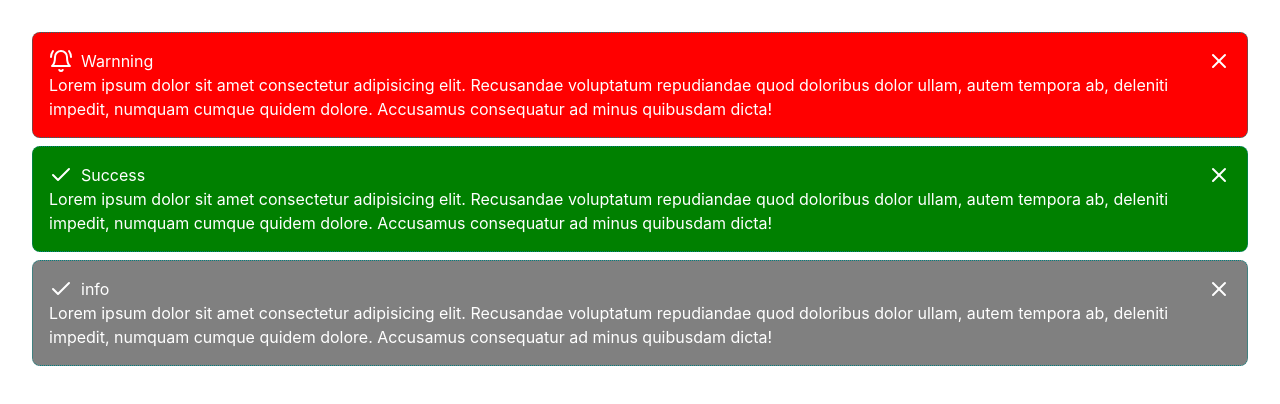
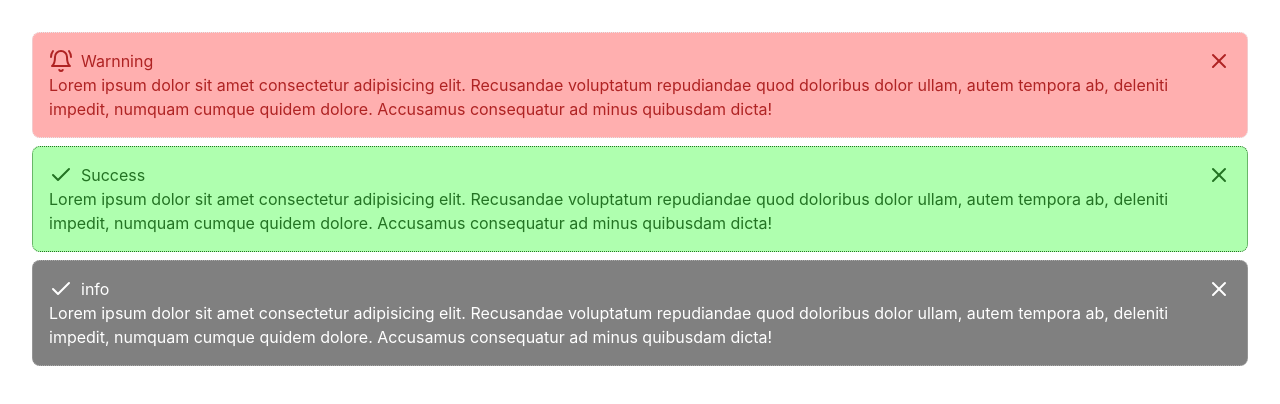
Before and after one commit to ahelmi365/react-ts-practice, a React (Vite) app: page / in a window 1280 px wide. Shown: the top 404 px of the page. Built offline with nearby package versions, Linux system fonts and the light colour scheme.

Commit message:
use sass @mixins

```diff
--- a/src/components/Alert/index.scss
+++ b/src/components/Alert/index.scss
@@ -1,12 +1,27 @@
-$border-color: teal;
+$light-color: white;
 
 @mixin alert($bgColor, $borderColor, $fontColor) {
   background: $bgColor;
   color: $fontColor;
-  border-color: $border-color;
+  border-color: $borderColor;
 }
+.alert-error {
+  color: rgb(175 35 35);
+  background-color: rgb(255 175 175);
+  // border-color:     rgb(245 198 203);
+
+  //   @include alert(rgb(255 0 0), lightyellow, $light-color);
+}
+.alert-success {
+  @include alert(rgb(175, 255, 175), rgb(35, 115, 35), rgb(35, 115, 35));
+}
+.alert-info {
+  @include alert(gray, darkgray, $light-color);
+}
+
 .alert {
-  border: 1px dotted;
+  border-width: 1px;
+  border-style: dotted;
   border-radius: 0.5rem;
   padding: 1rem;
   margin-bottom: 0.5rem;
@@ -23,13 +38,3 @@ $border-color: teal;
     }
   }
 }
-
-.alert-error {
-  @include alert(red, red, white);
-}
-.alert-success {
-  @include alert(green, green, white);
-}
-.alert-info {
-  @include alert(gray, gray, white);
-}
```
